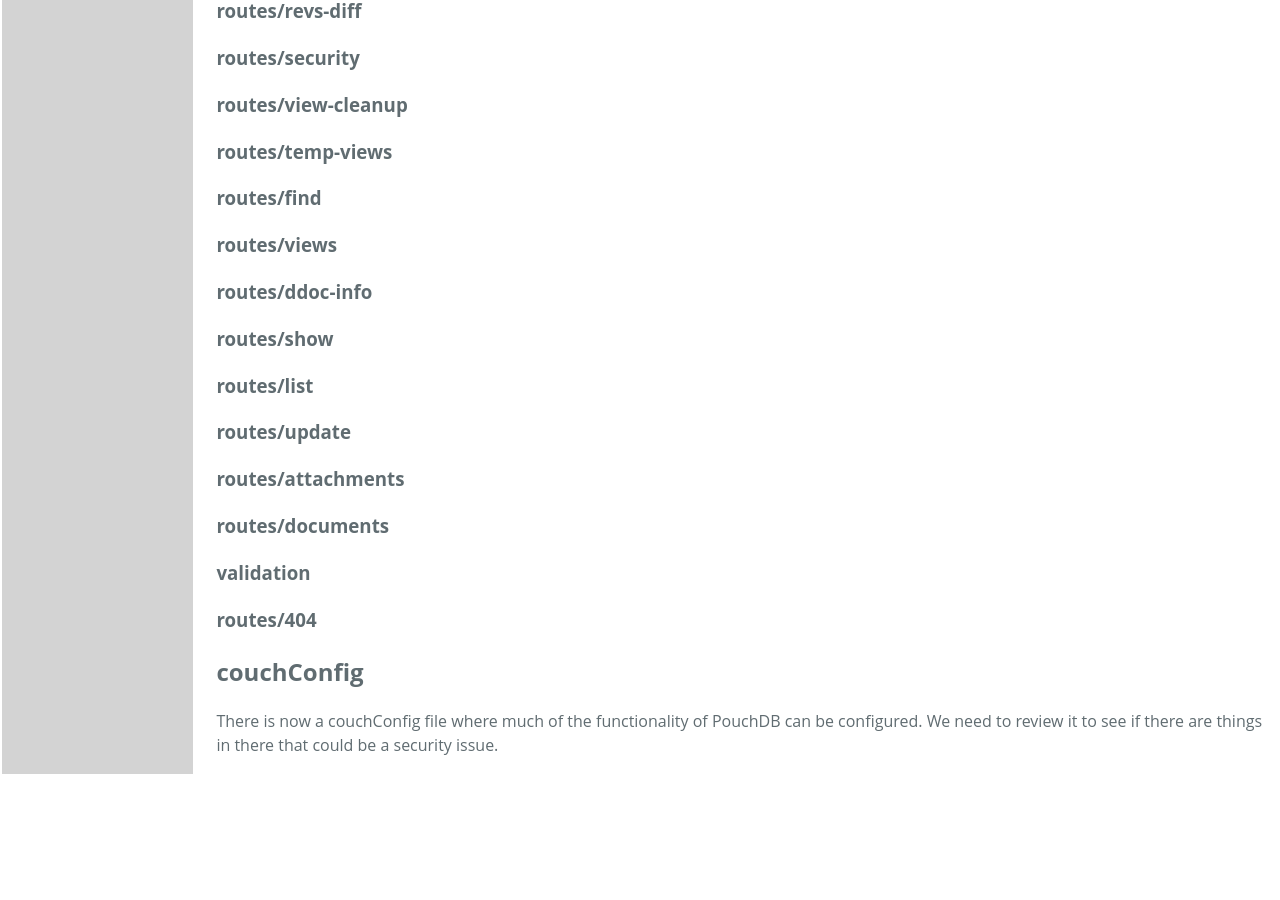
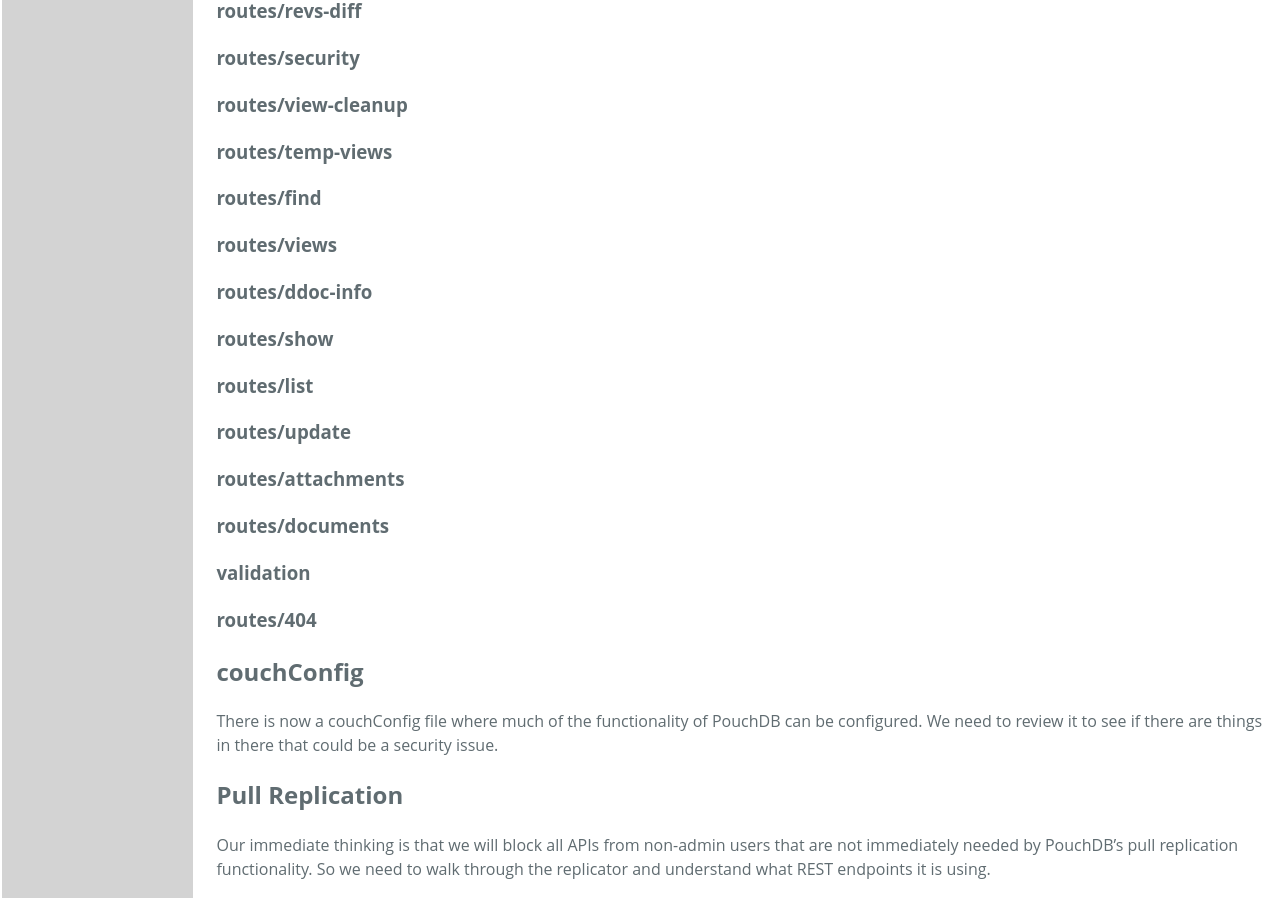
Before and after one commit to thaliproject/thali, a Jekyll site: the page built from pouchdb_acl_enforcement.md, in a window 1280 px wide and 900 px high, scrolled down 3053 px. Built offline with Jekyll 4.4.1, drawn with Linux system fonts in a browser that asks for light colours; Markdown is read by kramdown in place of the engine named in the settings; before the commit the page ends 3829 px from its top, so only the background shows below that.

Commit message:
Update pouchdb_acl_enforcement.md

```diff
--- a/pouchdb_acl_enforcement.md
+++ b/pouchdb_acl_enforcement.md
@@ -75,5 +75,9 @@
 ### routes/documents
 ### validation
 ### routes/404
+
 ## couchConfig
 There is now a couchConfig file where much of the functionality of PouchDB can be configured. We need to review it to see if there are things in there that could be a security issue.
+
+## Pull Replication
+Our immediate thinking is that we will block all APIs from non-admin users that are not immediately needed by PouchDB's pull replication functionality. So we need to walk through the replicator and understand what REST endpoints it is using.
```
